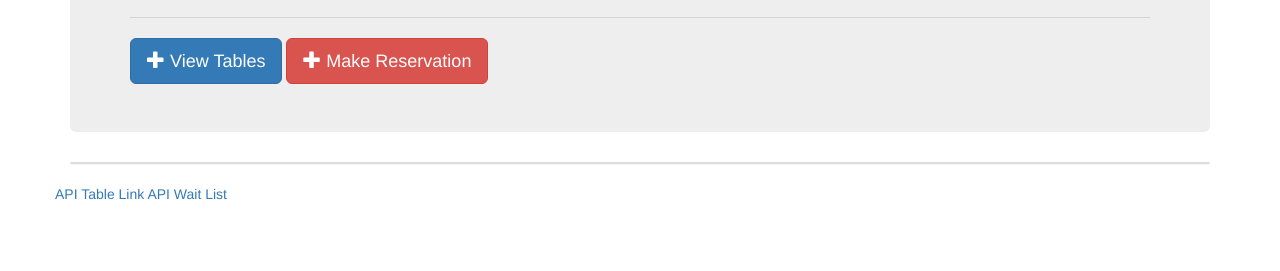
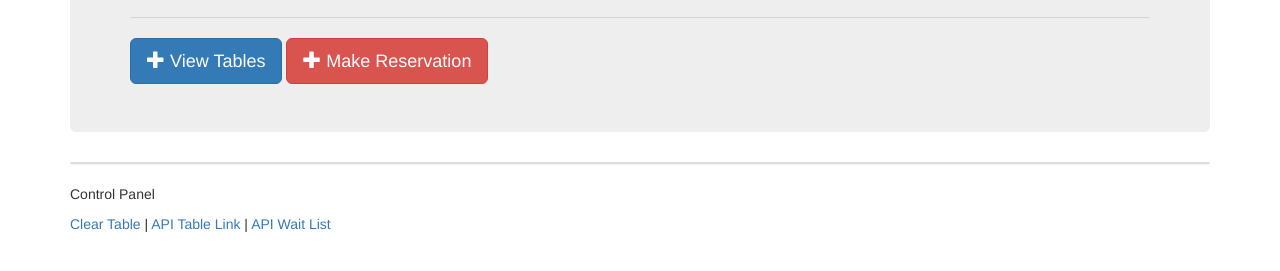
Before and after one commit to FoxMessenger/hot-restaurant, a website: page index.html in a window 1280 px wide. Shown: the part 187-458 px from the top of the page. Drawn offline with nearby package versions, Linux system fonts and the light colour scheme.

Commit message:
commit the footer

```diff
--- a/index.html
+++ b/index.html
@@ -52,7 +52,12 @@
       </div> -->
     </div>
   </div>
-  <a href="http://hot-restaurant.herokuapp.com/api/tables">API Table Link</a>
-  <a href="http://hot-restaurant.herokuapp.com/api/waitlist">API Wait List</a>
+<footer class="footer">
+        <div class="container">
+          <p>Control Panel</p>
+          <p><a href="#" id="clear">Clear Table</a> | <a href="/api/tables">API Table Link</a> | <a href="/api/waitlist">API Wait List</a></p>
+        </div>
+      </footer>
+
 </body>
 </html>
```
Also changed, not shown: reserve.html (+7 -2 lines), tables.html (+2 -2 lines).
